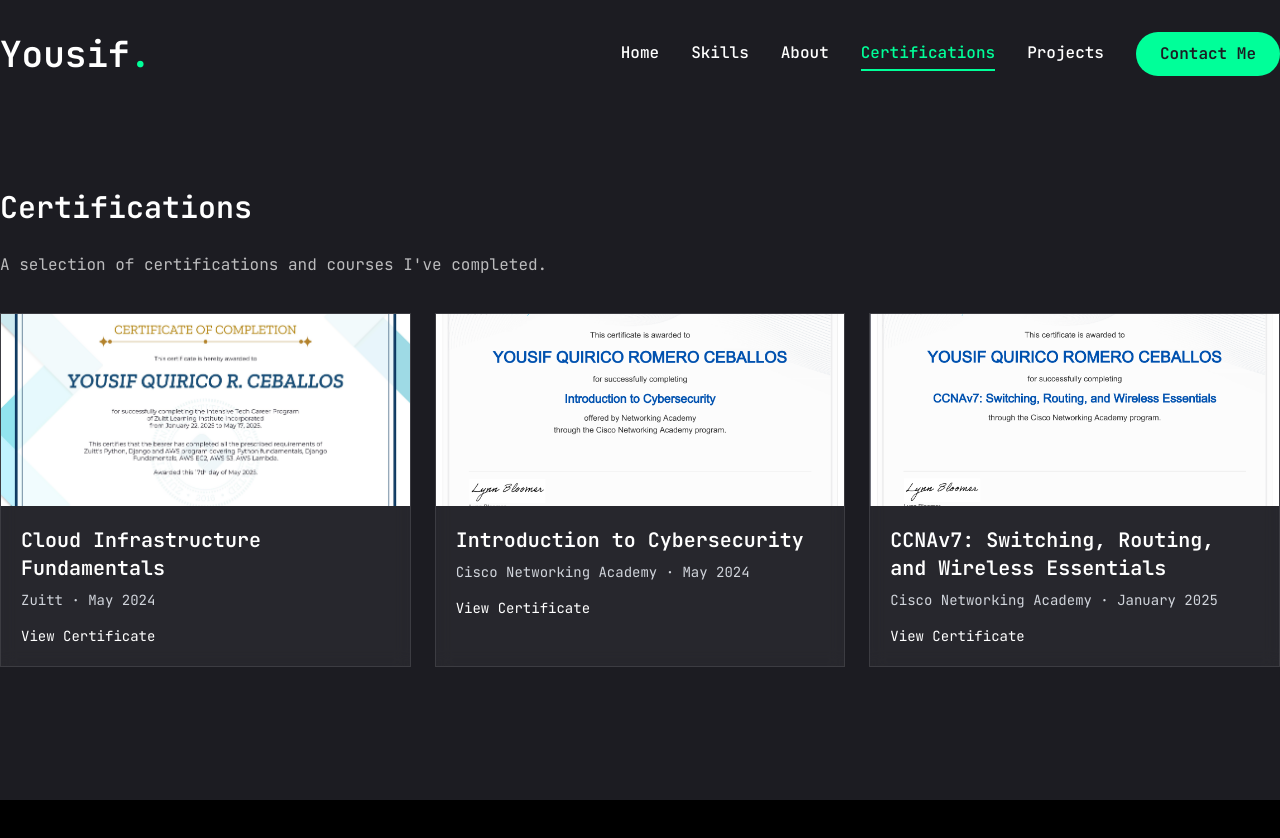
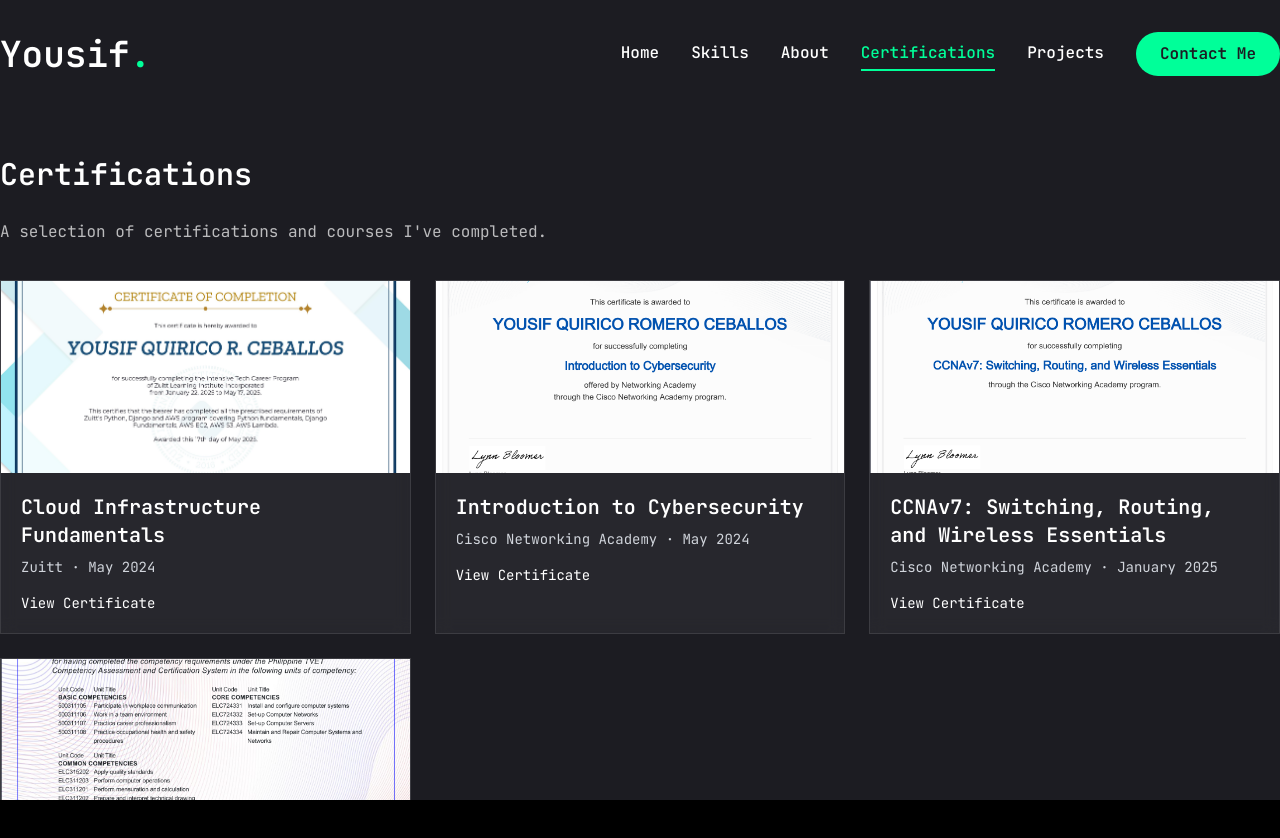
Before and after one commit to Gnashal/Portfolio, a Next.js app: page /certs in a window 1280 px wide. Shown: the top 838 px of the page. Before the commit the page ends 800 px from the top, so only its background shows below. Built offline with nearby package versions, Linux system fonts and the light colour scheme.

Commit message:
add: NC2

```diff
--- a/app/certs/page.jsx
+++ b/app/certs/page.jsx
@@ -21,6 +21,12 @@
     issuer: "Cisco Networking Academy",
     date: "January 2025",
     image: "/assets/certs/net_2.png",
+  },
+  {
+    name: "NC2: Computer Systems Servicing",
+    issuer: "Technical Education and Skills Development Authority (TESDA)",
+    date: "December 17,2024",
+    image: "/assets/certs/NC.png",
   },
 ];
 
```
Also changed, not shown: public/assets/certs/NC.png (added).
